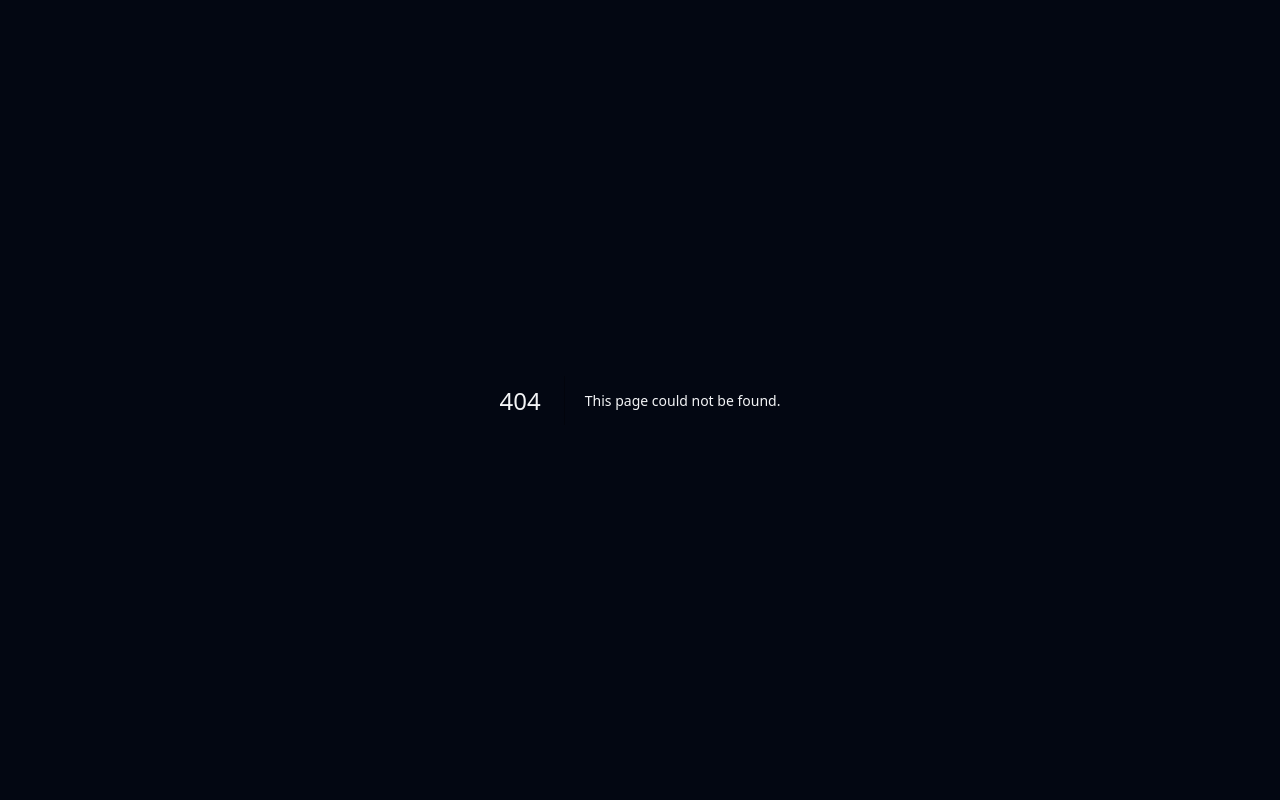
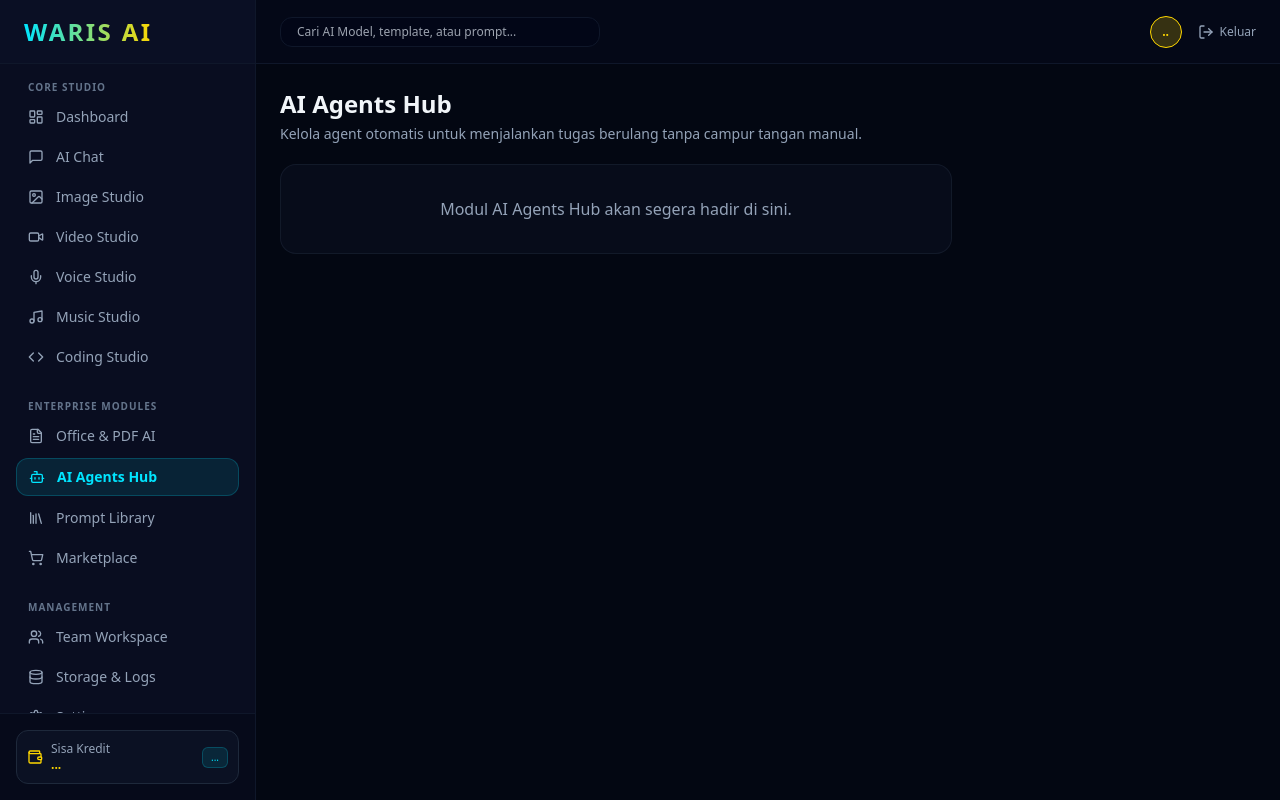
Before and after one commit to waris191010/waris-ai-superapp, a Next.js app: page /dashboard/agents in a window 1280 px wide. Before the commit this address had no page. Built offline with nearby package versions, Linux system fonts and the light colour scheme; no server answers.

Commit message:
fix: perbaiki ekstensi ganda page.tsx.tsx pada 5 halaman dashboard

```diff
--- /dev/null
+++ b/src/app/dashboard/agents/page.tsx
@@ -0,0 +1,15 @@
+export default function AgentsPage() {
+  return (
+    <div className="max-w-2xl">
+      <h1 className="text-2xl font-bold mb-1">AI Agents Hub</h1>
+      <p className="text-sm text-slate-400 mb-5">
+        Kelola agent otomatis untuk menjalankan tugas berulang tanpa campur tangan manual.
+      </p>
+      <div className="p-8 rounded-2xl bg-card border border-card-border text-center">
+        <p className="text-slate-400">
+          Modul AI Agents Hub akan segera hadir di sini.
+        </p>
+      </div>
+    </div>
+  );
+}
--- /dev/null
+++ b/src/app/dashboard/office/page.tsx
@@ -0,0 +1,15 @@
+export default function OfficePage() {
+  return (
+    <div className="max-w-2xl">
+      <h1 className="text-2xl font-bold mb-1">Office &amp; PDF AI</h1>
+      <p className="text-sm text-slate-400 mb-5">
+        Edit, ringkas, dan olah dokumen Word, Excel, serta PDF dengan bantuan AI.
+      </p>
+      <div className="p-8 rounded-2xl bg-card border border-card-border text-center">
+        <p className="text-slate-400">
+          Modul Office &amp; PDF AI akan segera hadir di sini.
+        </p>
+      </div>
+    </div>
+  );
+}
--- /dev/null
+++ b/src/app/dashboard/prompts/page.tsx
@@ -0,0 +1,15 @@
+export default function PromptsPage() {
+  return (
+    <div className="max-w-2xl">
+      <h1 className="text-2xl font-bold mb-1">Prompt Library</h1>
+      <p className="text-sm text-slate-400 mb-5">
+        Koleksi prompt siap pakai untuk berbagai kebutuhan chat, gambar, dan video.
+      </p>
+      <div className="p-8 rounded-2xl bg-card border border-card-border text-center">
+        <p className="text-slate-400">
+          Modul Prompt Library akan segera hadir di sini.
+        </p>
+      </div>
+    </div>
+  );
+}
--- /dev/null
+++ b/src/app/dashboard/storage/page.tsx
@@ -0,0 +1,15 @@
+export default function StoragePage() {
+  return (
+    <div className="max-w-2xl">
+      <h1 className="text-2xl font-bold mb-1">Storage &amp; Logs</h1>
+      <p className="text-sm text-slate-400 mb-5">
+        Pantau pemakaian penyimpanan dan riwayat aktivitas akun kamu.
+      </p>
+      <div className="p-8 rounded-2xl bg-card border border-card-border text-center">
+        <p className="text-slate-400">
+          Modul Storage &amp; Logs akan segera hadir di sini.
+        </p>
+      </div>
+    </div>
+  );
+}
--- /dev/null
+++ b/src/app/dashboard/team/page.tsx
@@ -0,0 +1,15 @@
+export default function TeamPage() {
+  return (
+    <div className="max-w-2xl">
+      <h1 className="text-2xl font-bold mb-1">Team Workspace</h1>
+      <p className="text-sm text-slate-400 mb-5">
+        Undang anggota tim, kelola peran, dan kolaborasi dalam satu ruang kerja bersama.
+      </p>
+      <div className="p-8 rounded-2xl bg-card border border-card-border text-center">
+        <p className="text-slate-400">
+          Modul Team Workspace akan segera hadir di sini.
+        </p>
+      </div>
+    </div>
+  );
+}
```
